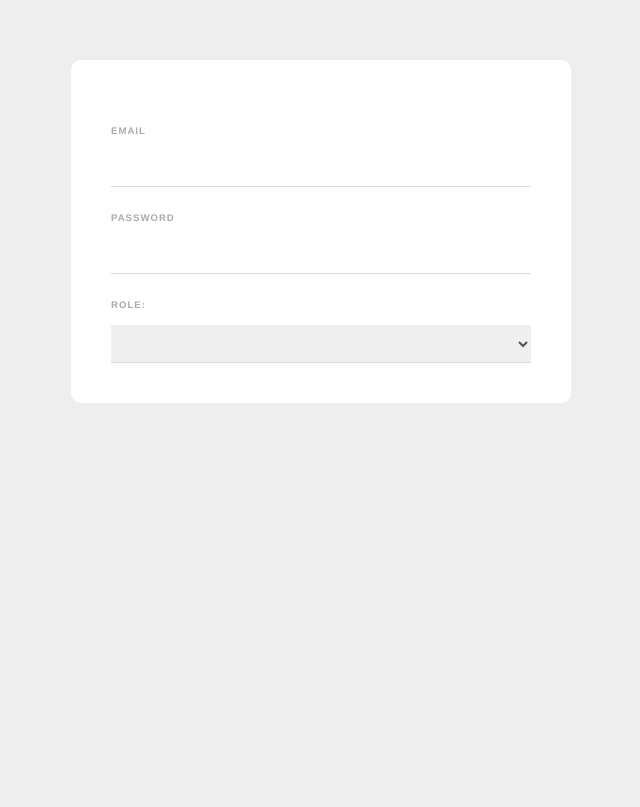
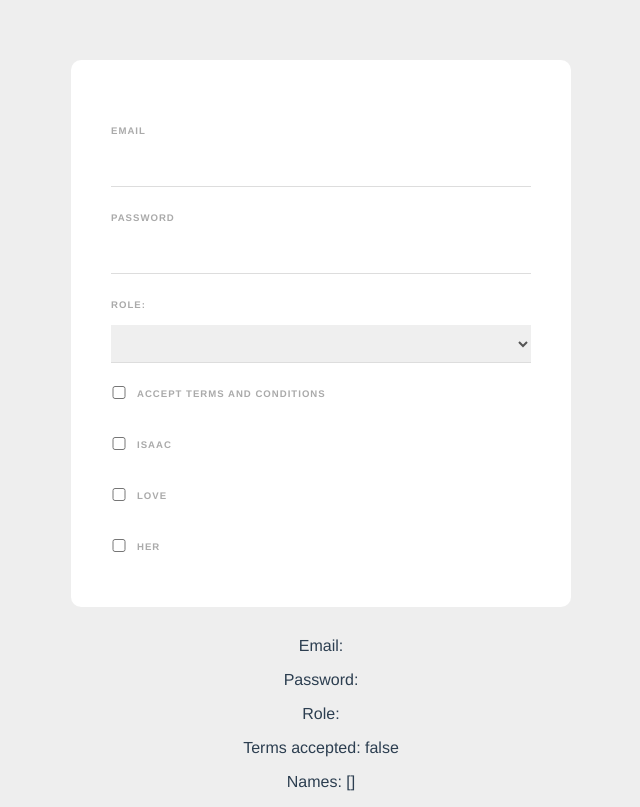
Before and after one commit to codigoisaac/vue-web-form, a Vue app: page / in a window 1280 px wide. Shown: the whole page, without its empty margins (319-959 px from the left). Built offline with nearby package versions, Linux system fonts and the light colour scheme.

Commit message:
2way data-binding with checkboxes

```diff
--- a/src/components/SignupForm.vue
+++ b/src/components/SignupForm.vue
@@ -11,11 +11,31 @@
       <option value="developer">Web Developer</option>
       <option value="designer">Web Designer</option>
     </select>
+
+    <div class="terms">
+      <input type="checkbox" v-model="terms" required />
+      <label>Accept terms and conditions</label>
+    </div>
+
+    <div>
+      <input type="checkbox" value="isaac" v-model="names" />
+      <label>Isaac</label>
+    </div>
+    <div>
+      <input type="checkbox" value="love" v-model="names" />
+      <label>Love</label>
+    </div>
+    <div>
+      <input type="checkbox" value="her" v-model="names" />
+      <label>Her</label>
+    </div>
   </form>
 
-  <p>{{ email }}</p>
-  <p>{{ password }}</p>
-  <p>{{ role }}</p>
+  <p>Email: {{ email }}</p>
+  <p>Password: {{ password }}</p>
+  <p>Role: {{ role }}</p>
+  <p>Terms accepted: {{ terms }}</p>
+  <p>Names: {{ names }}</p>
 </template>
 
 <script>
@@ -25,6 +45,8 @@ export default {
       email: "",
       password: "",
       role: "",
+      terms: false,
+      names: [],
     };
   },
 };
@@ -58,4 +80,11 @@ select {
   border-bottom: 1px solid #ddd;
   color: #555;
 }
+input[type="checkbox"] {
+  display: inline-block;
+  width: 16px;
+  margin: 0 10px 0 0;
+  position: relative;
+  top: 2px;
+}
 </style>
```
